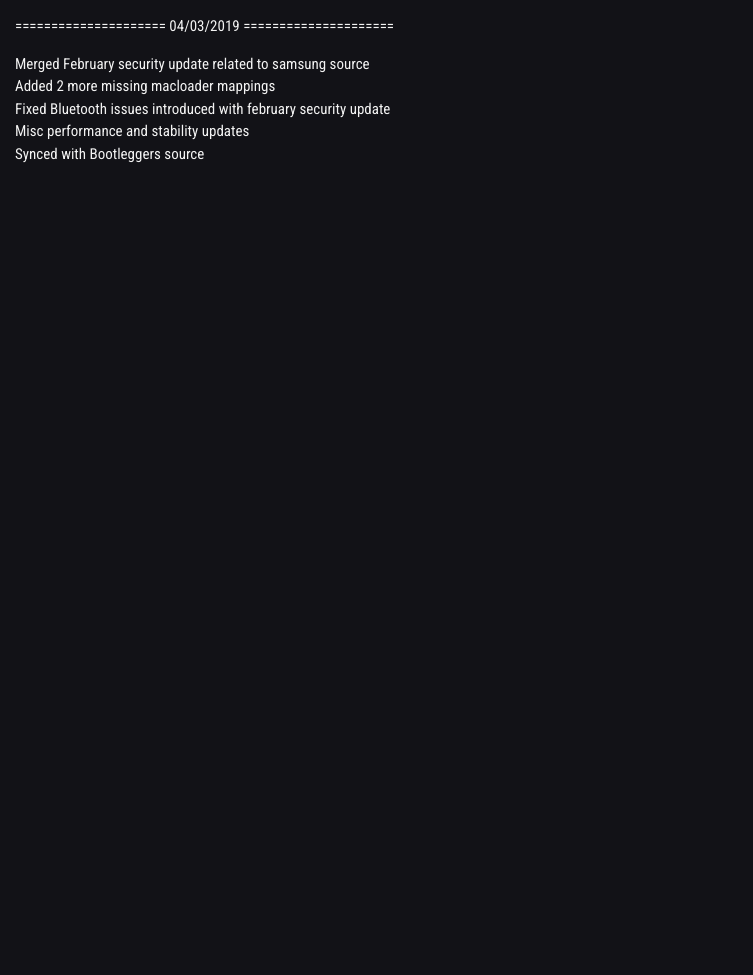
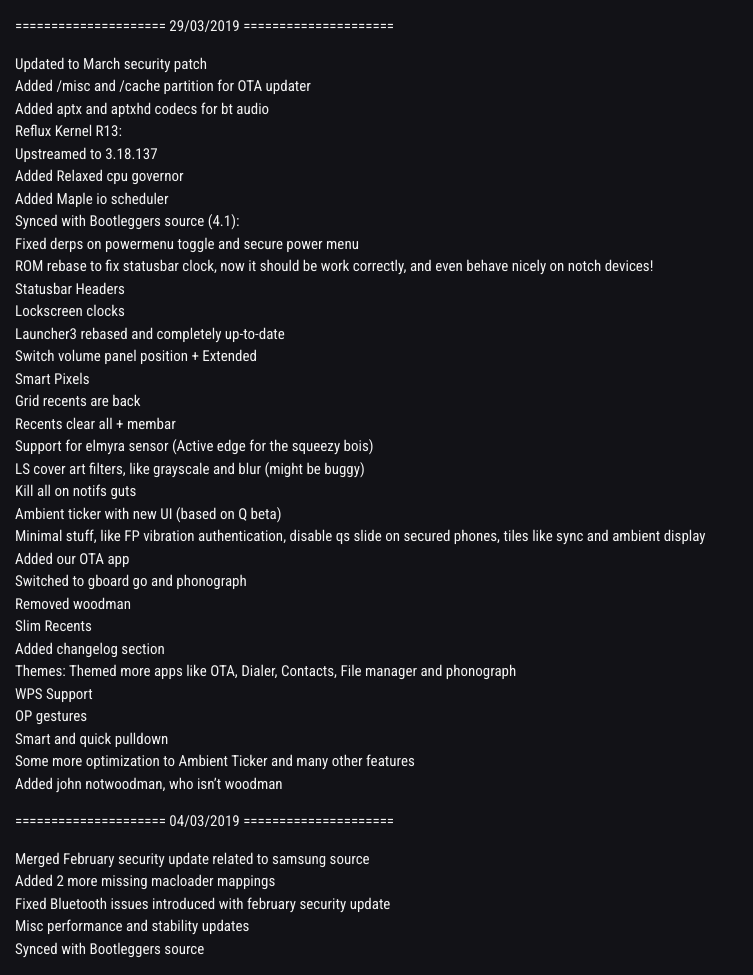
Before and after one commit to tyazx/BootleggersROM-Devices.github.io, a Jekyll site: the page built from _changelog/hero2lte.md, in a window 1280 px wide. Shown: the whole page, without its empty margins (0-753 px from the left). Built offline with Jekyll 4.4.1, drawn with Linux system fonts in a browser that asks for light colours; nearby versions of some CDN libraries; before the commit the page ends 900 px from its top, so only the background shows below that.

Commit message:
New Build 29/03/2019

```diff
--- a/_changelog/hero2lte.md
+++ b/_changelog/hero2lte.md
@@ -2,6 +2,43 @@
 title:hero2lte
 layout:changelayout
 ---
+=====================
+    29/03/2019
+=====================
+- Updated to March security patch
+- Added /misc and /cache partition for OTA updater
+- Added aptx and aptxhd codecs for bt audio
+- Reflux Kernel R13:
+  * Upstreamed to 3.18.137
+  * Added Relaxed cpu governor
+  * Added Maple io scheduler
+- Synced with Bootleggers source (4.1):
+  * Fixed derps on powermenu toggle and secure power menu
+  * ROM rebase to fix statusbar clock, now it should be work correctly, and even behave nicely on notch devices!
+  * Statusbar Headers
+  * Lockscreen clocks
+  * Launcher3 rebased and completely up-to-date
+  * Switch volume panel position + Extended
+  * Smart Pixels
+  * Grid recents are back
+  * Recents clear all + membar
+  * Support for elmyra sensor (Active edge for the squeezy bois)
+  * LS cover art filters, like grayscale and blur (might be buggy)
+  * Kill all on notifs guts
+  * Ambient ticker with new UI (based on Q beta)
+  * Minimal stuff, like FP vibration authentication, disable qs slide on secured phones, tiles like sync and ambient display
+  * Added our OTA app
+  * Switched to gboard go and phonograph
+  * Removed woodman
+  * Slim Recents
+  * Added changelog section
+  * Themes: Themed more apps like OTA, Dialer, Contacts, File manager and phonograph
+  * WPS Support
+  * OP gestures
+  * Smart and quick pulldown
+  * Some more optimization to Ambient Ticker and many other features
+  * Added john notwoodman, who isn't woodman
+
 =====================
     04/03/2019
 =====================
```
